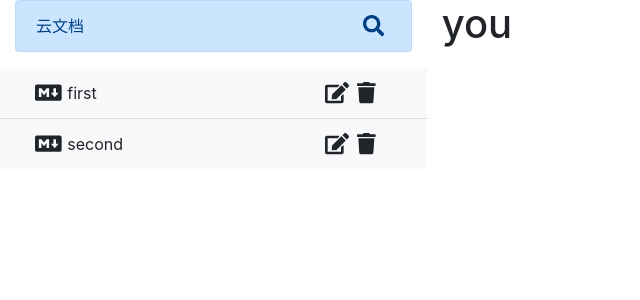
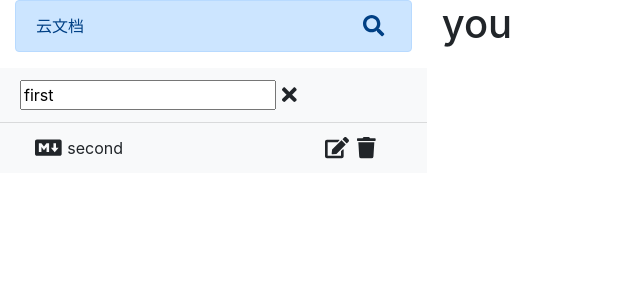
Before and after one commit to afetmin/cloud-md, a React (Create React App) app: page / in a window 1280 px wide. Both pictures are taken after a click on the button 326 px from the left and 93 px from the top of the page. Shown: the top 300 px of the page, without its empty margins (0-640 px from the left). Built offline with nearby package versions, Linux system fonts and the light colour scheme.

Commit message:
hook复用

```diff
--- a/src/App.js
+++ b/src/App.js
@@ -5,18 +5,22 @@ import FileList from "./components/FileList"
 
 function App() {
   return (
-    <div className="App container-fluid">
-      <div className="row">
-        <div className="col-4 left-panel">
+    <div className='App container-fluid'>
+      <div className='row'>
+        <div className='col-4 left-panel'>
           <FileSearch
-            title="云文档"
+            title='云文档'
             onFileSearch={(value) => {
               console.log(value)
             }}
           />
-          <FileList />
+          <FileList
+            onSaveEdit={(item, value) => {
+              console.log(item, value)
+            }}
+          />
         </div>
-        <div className="col-8 right-panel">
+        <div className='col-8 right-panel'>
           <h1>you</h1>
         </div>
       </div>
--- a/src/components/FileList.js
+++ b/src/components/FileList.js
@@ -1,28 +1,106 @@
 import React, { useEffect, useRef, useState } from "react"
 import { FontAwesomeIcon } from "@fortawesome/react-fontawesome"
-import { faEdit, faTrash } from "@fortawesome/free-solid-svg-icons"
+import { faEdit, faTrash, faTimes } from "@fortawesome/free-solid-svg-icons"
 import { faMarkdown } from "@fortawesome/free-brands-svg-icons"
 import PropTypes from "prop-types"
+import useKeyPress from "../hooks/useKeyPress"
 
 const FileList = ({ files, onFileClick, onSaveEdit, onFileDelete }) => {
+  const [editStatus, setEditStatus] = useState(false)
+  const [value, setValue] = useState("")
+  const enterPress = useKeyPress(13)
+  const escPress = useKeyPress(27)
+  const closeSearch = () => {
+    setEditStatus(false)
+    setValue("")
+  }
+
+  useEffect(() => {
+    if (enterPress && editStatus) {
+      const editItem = files.find((file) => file.id === editStatus)
+      onSaveEdit(editItem.id, value)
+      setEditStatus(false)
+      setValue("")
+    }
+    if (escPress && editStatus) {
+      closeSearch()
+    }
+    // const handleInputEvent = (event) => {
+    //   const { keyCode } = event
+    //   if (keyCode === 13 && editStatus) {
+    //     const editItem = files.find((file) => file.id === editStatus)
+    //     onSaveEdit(editItem.id, value)
+    //     setEditStatus(false)
+    //     setValue("")
+    //   } else if (keyCode === 27 && editStatus) {
+    //     closeSearch(event)
+    //   }
+    // }
+    // document.addEventListener("keyup", handleInputEvent)
+    // return () => {
+    //   document.removeEventListener("keyup", handleInputEvent)
+    // }
+  })
+
   return (
-    <ul className="list-group list-group-flush file-list">
+    <ul className='list-group list-group-flush file-list'>
       {files.map((file) => {
         return (
           <li
-            className="row list-group-item bg-light d-flex align-items-center"
+            className='row list-group-item bg-light d-flex align-items-center'
             key={file.id}
           >
-            <span className="col-1">
-              <FontAwesomeIcon size="lg" icon={faMarkdown} />
-            </span>
-            <span className="col-8">{file.title}</span>
-            <button type="button" className="icon-btn col-1" onClick={() => {}}>
-              <FontAwesomeIcon title="编辑" size="lg" icon={faEdit} />
-            </button>
-            <button type="button" className="icon-btn col-1" onClick={() => {}}>
-              <FontAwesomeIcon title="删除" size="lg" icon={faTrash} />
-            </button>
+            {file.id !== editStatus ? (
+              <>
+                <span className='col-1'>
+                  <FontAwesomeIcon size='lg' icon={faMarkdown} />
+                </span>
+                <span
+                  className='col-8'
+                  onClick={() => {
+                    onFileClick(file.id)
+                  }}
+                >
+                  {file.title}
+                </span>
+                <button
+                  type='button'
+                  className='icon-btn col-1'
+                  onClick={() => {
+                    setEditStatus(file.id)
+                    setValue(file.title)
+                  }}
+                >
+                  <FontAwesomeIcon title='编辑' size='lg' icon={faEdit} />
+                </button>
+                <button
+                  type='button'
+                  className='icon-btn col-1'
+                  onClick={() => {
+                    onFileDelete(file.id)
+                  }}
+                >
+                  <FontAwesomeIcon title='删除' size='lg' icon={faTrash} />
+                </button>
+              </>
+            ) : (
+              <>
+                <input
+                  className=''
+                  value={value}
+                  onChange={(e) => {
+                    setValue(e.target.value)
+                  }}
+                ></input>
+                <button
+                  type='button'
+                  className='icon-btn'
+                  onClick={closeSearch}
+                >
+                  <FontAwesomeIcon title='关闭' size='lg' icon={faTimes} />
+                </button>
+              </>
+            )}
           </li>
         )
       })}
@@ -32,6 +110,8 @@ const FileList = ({ files, onFileClick, onSaveEdit, onFileDelete }) => {
 
 FileList.propTypes = {
   files: PropTypes.array,
+  onFileClick: PropTypes.func,
+  onFileDelete: PropTypes.func,
 }
 
 FileList.defaultProps = {
--- a/src/components/FileSearch.js
+++ b/src/components/FileSearch.js
@@ -2,29 +2,23 @@ import React, { useEffect, useRef, useState } from "react"
 import { FontAwesomeIcon } from "@fortawesome/react-fontawesome"
 import { faSearch, faTimes } from "@fortawesome/free-solid-svg-icons"
 import PropTypes from "prop-types"
-
+import useKeyPress from "../hooks/useKeyPress"
 const FileSearch = ({ title, onFileSearch }) => {
   const [inputActive, setinputActive] = useState(false)
   const [value, setValue] = useState("")
   const inputDom = useRef(null)
-
-  const closeSearch = (e) => {
-    e.preventDefault()
+  const enterPress = useKeyPress(13)
+  const escPress = useKeyPress(27)
+  const closeSearch = () => {
     setinputActive(false)
     setValue("")
   }
   useEffect(() => {
-    const handleInputEvent = (event) => {
-      const { keyCode } = event
-      if (keyCode === 13 && inputActive) {
-        onFileSearch(value)
-      } else if (keyCode === 27 && inputActive) {
-        closeSearch(event)
-      }
+    if (enterPress && inputActive) {
+      onFileSearch(value)
     }
-    document.addEventListener("keyup", handleInputEvent)
-    return () => {
-      document.removeEventListener("keyup", handleInputEvent)
+    if (escPress && inputActive) {
+      closeSearch()
     }
   })
 
@@ -34,32 +28,32 @@ const FileSearch = ({ title, onFileSearch }) => {
     }
   }, [inputActive])
   return (
-    <div className="alert alert-primary d-flex justify-content-between align-items-center">
+    <div className='alert alert-primary d-flex justify-content-between align-items-center'>
       {!inputActive ? (
         <>
           <span>{title}</span>
           <button
-            type="button"
-            className="icon-btn"
+            type='button'
+            className='icon-btn'
             onClick={() => {
               setinputActive(true)
             }}
           >
-            <FontAwesomeIcon title="搜索" size="lg" icon={faSearch} />
+            <FontAwesomeIcon title='搜索' size='lg' icon={faSearch} />
           </button>
         </>
       ) : (
         <>
           <input
-            className=""
+            className=''
             value={value}
             ref={inputDom}
             onChange={(e) => {
               setValue(e.target.value)
             }}
           ></input>
-          <button type="button" className="icon-btn" onClick={closeSearch}>
-            <FontAwesomeIcon title="关闭" size="lg" icon={faTimes} />
+          <button type='button' className='icon-btn' onClick={closeSearch}>
+            <FontAwesomeIcon title='关闭' size='lg' icon={faTimes} />
           </button>
         </>
       )}
--- /dev/null
+++ b/src/hooks/useKeyPress.js
@@ -0,0 +1,28 @@
+import { useEffect, useRef, useState } from "react"
+
+const useKeyPress = (targetKeyCode) => {
+  const [keyPressed, setKeyPressed] = useState(false)
+
+  const keyDownHandler = ({ keyCode }) => {
+    if (keyCode === targetKeyCode) {
+      setKeyPressed(true)
+    }
+  }
+  const keyUpHandler = ({ keyCode }) => {
+    if (keyCode === targetKeyCode) {
+      setKeyPressed(false)
+    }
+  }
+
+  useEffect(() => {
+    document.addEventListener("keydown", keyDownHandler)
+    document.addEventListener("keyup", keyUpHandler)
+    return () => {
+      document.removeEventListener("keydown", keyDownHandler)
+      document.removeEventListener("keyup", keyUpHandler)
+    }
+  }, [])
+  return keyPressed
+}
+
+export default useKeyPress
```
